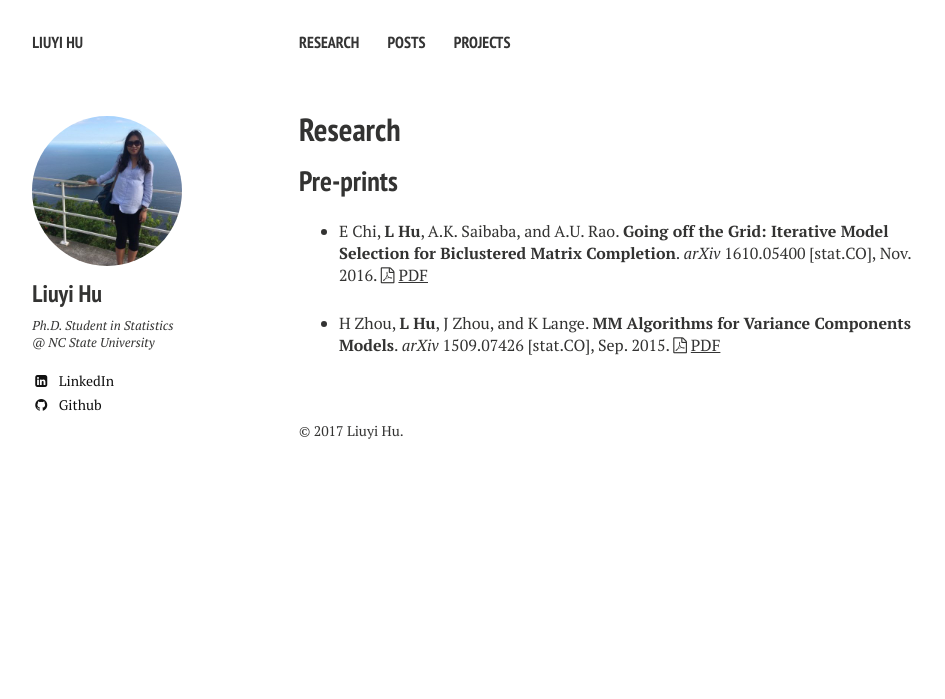
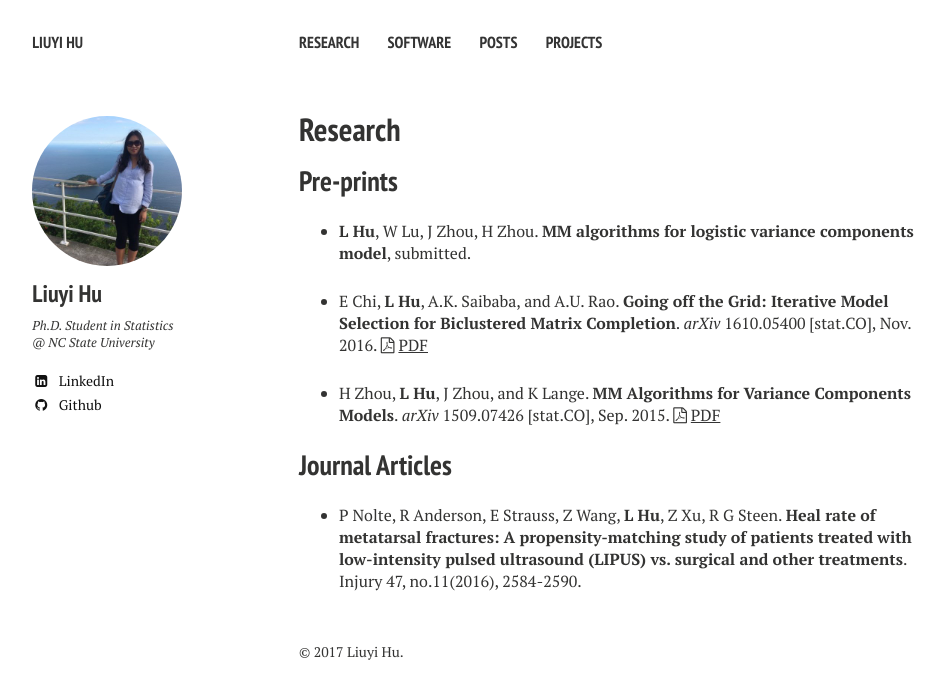
Before and after one commit to Liuyi-Hu/Liuyi-Hu.github.io, a Jekyll site: the page built from research/index.md, in a window 1280 px wide. Shown: the top 699 px of the page, without its empty margins (21-966 px from the left). Built offline with Jekyll 4.4.1, drawn with Linux system fonts in a browser that asks for light colours; nearby versions of some CDN libraries.

Commit message:
add software page

```diff
--- a/_data/navigation.yml
+++ b/_data/navigation.yml
@@ -2,6 +2,9 @@
 
 - title: Research
   url: /research/
+
+- title: Software
+  url: /software/
 
 - title: Posts
   url: /posts/
--- a/research/index.md
+++ b/research/index.md
@@ -5,6 +5,13 @@
 
 ## Pre-prints
 
+* **L Hu**, W Lu, J Zhou, H Zhou. **MM algorithms for logistic variance components model**, submitted.
+
 *  E Chi, **L Hu**, A.K. Saibaba, and A.U. Rao. **Going off the Grid: Iterative Model Selection for Biclustered Matrix Completion**. _arXiv_ 1610.05400 [stat.CO], Nov. 2016. <i class="fa fa-file-pdf-o"></i> [PDF](https://arxiv.org/pdf/1610.05400.pdf)
 
 *  H Zhou, **L Hu**, J Zhou, and K Lange. **MM Algorithms for Variance Components Models**. _arXiv_ 1509.07426 [stat.CO], Sep. 2015. <i class="fa fa-file-pdf-o"></i> [PDF](https://arxiv.org/pdf/1509.07426.pdf)
+
+
+## Journal Articles
+
+* P Nolte, R Anderson, E Strauss, Z Wang, **L Hu**, Z Xu, R G Steen. **Heal rate of metatarsal fractures: A propensity-matching study of patients treated with low-intensity pulsed ultrasound (LIPUS) vs. surgical and other treatments**. Injury 47, no.11(2016), 2584-2590.
```
Also changed, not shown: software/index.md (added, +8 -0 lines).
